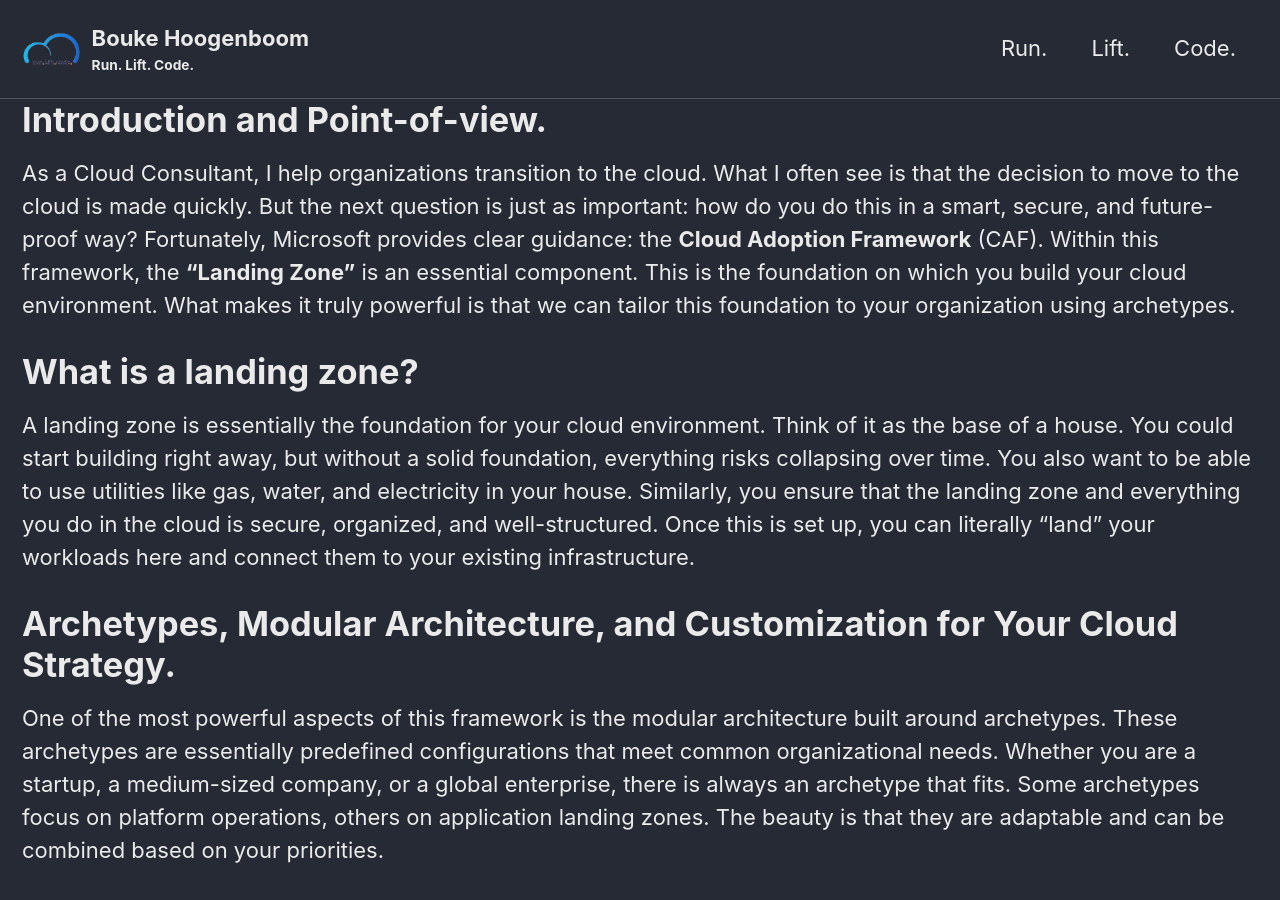
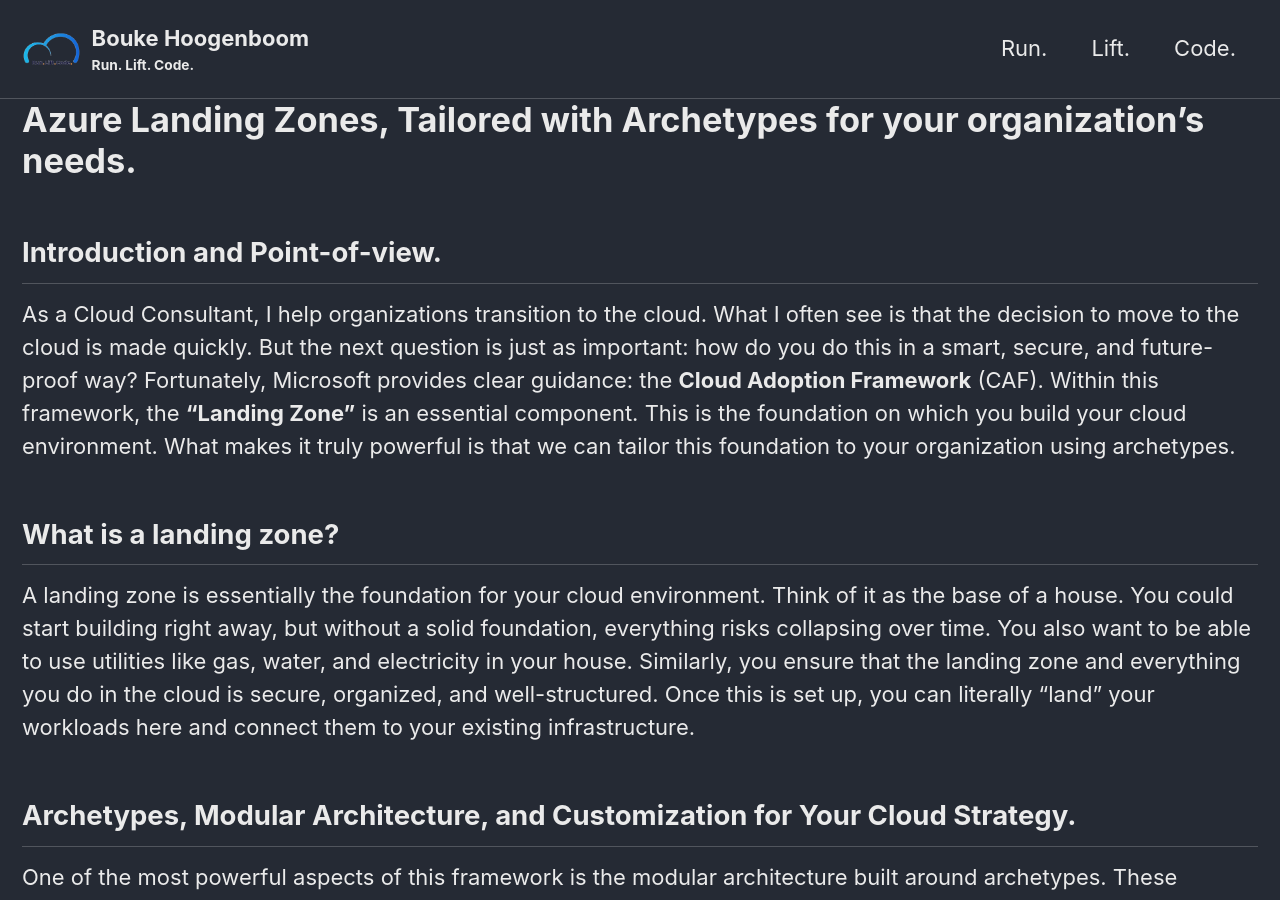
Before and after one commit to bhoogenboom/BoukeHoogenboom, a Jekyll site: the page built from _posts/2025-10-17-azure-archetypes.md, in a window 1280 px wide and 900 px high. Built offline with Jekyll 4.4.1, drawn with Linux system fonts in a browser that asks for light colours; cached includes are drawn as plain includes.

Commit message:
changed post layout

```diff
--- a/_config.yml
+++ b/_config.yml
@@ -269,7 +269,7 @@
     values:
       layout: splash
       classes: wide
-      author_profile: true
+      author_profile: false
       read_time: true
       comments: false
       share: true
--- a/_posts/2025-10-17-azure-archetypes.md
+++ b/_posts/2025-10-17-azure-archetypes.md
@@ -6,14 +6,16 @@
 category: code
 tags: LandingZone Archetypes
 ---
-# Introduction and Point-of-view.
+# Azure Landing Zones, Tailored with Archetypes for your organization's needs.
+
+## Introduction and Point-of-view.
 As a Cloud Consultant, I help organizations transition to the cloud. What I often see is that the decision to move to the cloud is made quickly. But the next question is just as important: how do you do this in a smart, secure, and future-proof way?
 Fortunately, Microsoft provides clear guidance: the **Cloud Adoption Framework** (CAF). Within this framework, the **“Landing Zone”** is an essential component. This is the foundation on which you build your cloud environment. What makes it truly powerful is that we can tailor this foundation to your organization using archetypes.
 
-# What is a landing zone?
+## What is a landing zone?
 A landing zone is essentially the foundation for your cloud environment. Think of it as the base of a house. You could start building right away, but without a solid foundation, everything risks collapsing over time. You also want to be able to use utilities like gas, water, and electricity in your house. Similarly, you ensure that the landing zone and everything you do in the cloud is secure, organized, and well-structured. Once this is set up, you can literally “land” your workloads here and connect them to your existing infrastructure.
 
-# Archetypes, Modular Architecture, and Customization for Your Cloud Strategy.
+## Archetypes, Modular Architecture, and Customization for Your Cloud Strategy.
 One of the most powerful aspects of this framework is the modular architecture built around archetypes. These archetypes are essentially predefined configurations that meet common organizational needs. Whether you are a startup, a medium-sized company, or a global enterprise, there is always an archetype that fits.
 Some archetypes focus on platform operations, others on application landing zones. The beauty is that they are adaptable and can be combined based on your priorities.
 
@@ -29,7 +31,7 @@
 
 By making this separation based on archetypes, policies can be enforced that are very specific, which ensures both security and manageability. This applies not only to the management burden but also to the costs of these resources.
 
-# What I have learned.
+## What I have learned.
 The best cloud projects start with collaboration. When IT, security, and business are involved from the beginning, the landing zone becomes a strategic tool rather than a technical puzzle.
 
 Another important lesson is the value of automation. By using infrastructure-as-code, we can consistently implement and manage your landing zone across different environments. This reduces errors, speeds up delivery, and makes it easier to adapt as your needs change.
```
